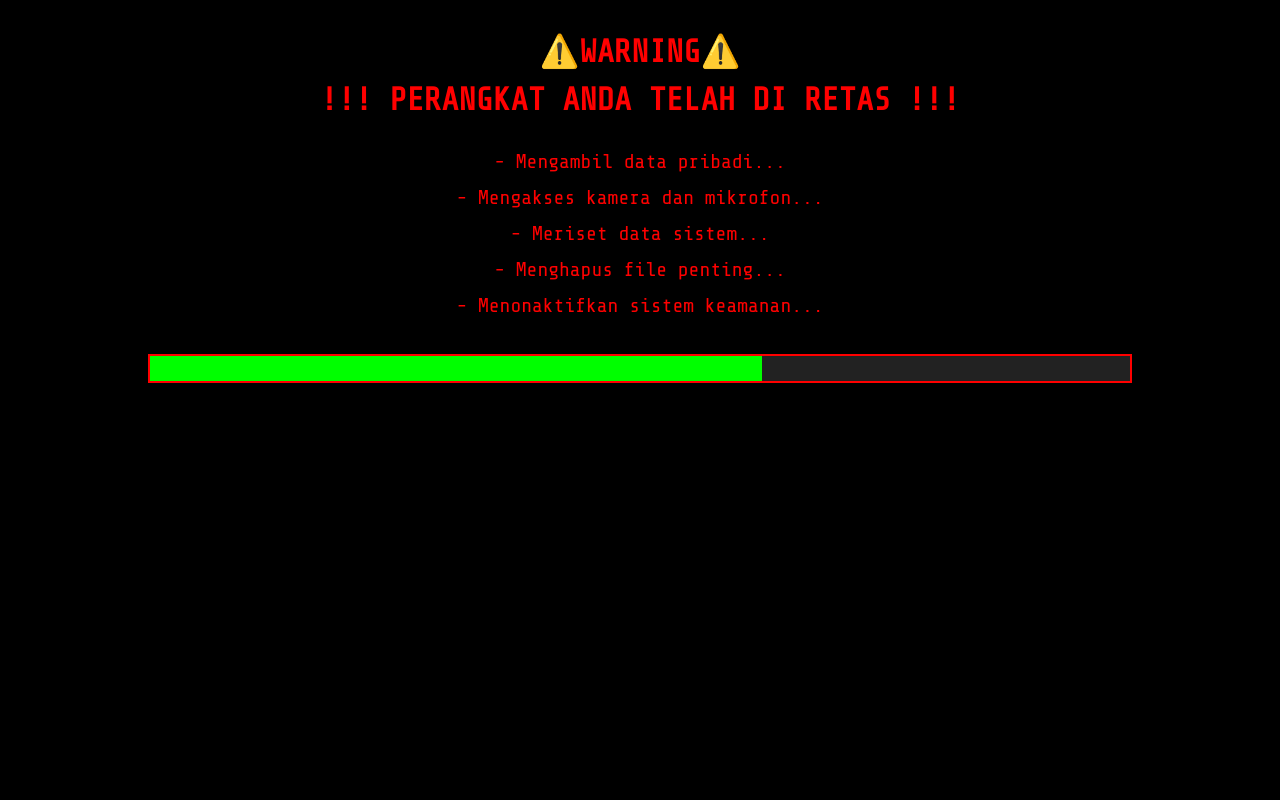
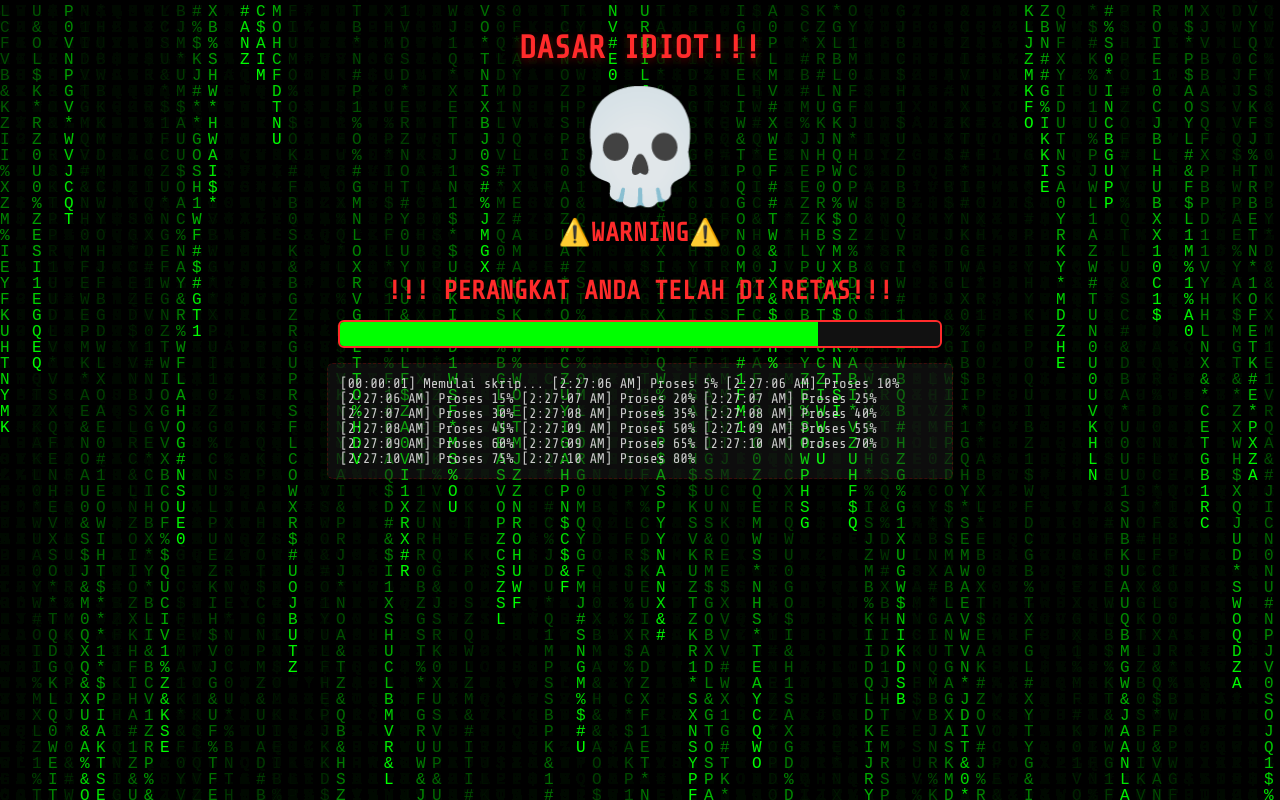
Before and after one commit to aurakasiih134-ai/Cindy-Part-1, a plain HTML site: page index.html in a window 1280 px wide. Drawn offline with nearby package versions, Linux system fonts and the light colour scheme.

Commit message:
Update index.html

```diff
--- a/index.html
+++ b/index.html
@@ -1,114 +1,80 @@
-<!DOCTYPE html>
+<!doctype html>
 <html lang="id">
 <head>
-  <meta charset="UTF-8">
-  <meta name="viewport" content="width=device-width, initial-scale=1.0">
-  <title>PRANK HACKER</title>
+  <meta charset="utf-8" />
+  <meta name="viewport" content="width=device-width,initial-scale=1" />
+  <title>PRANK HACKER - MATRIX LAG</title>
   <link href="https://fonts.googleapis.com/css2?family=Share+Tech+Mono&display=swap" rel="stylesheet">
   <style>
-    body {
-      background: black;
-      color: red;
-      font-family: 'Share Tech Mono', monospace;
-      text-align: center;
-      padding: 20px;
-      overflow: hidden;
-    }
-    .warning {
-      font-size: 32px;
-      font-weight: bold;
-      line-height: 1.5em;
-      animation: blink 1s infinite;
-      white-space: pre-line; /* biar teks bisa multi-line */
-    }
-    .process {
-      font-size: 20px;
-      margin-top: 20px;
-      line-height: 1.8em;
-    }
-    .progress {
-      margin-top: 30px;
-      width: 80%;
-      height: 25px;
-      background: #222;
-      border: 2px solid red;
-      margin-left: auto;
-      margin-right: auto;
-    }
-    .bar {
-      height: 100%;
-      width: 0%;
-      background: lime;
-      transition: width 0.3s;
-    }
-    .skull {
-      font-size: 100px;
-      margin-top: 30px;
-      display: none;
-      color: white;
-    }
-    #arya {
-      display: none;
-      font-size: 40px;
-      color: white;
-      margin-top: 10px;
-      animation: glitch 0.3s infinite;
-    }
-
-    @keyframes blink {
-      50% { opacity: 0; }
-    }
-    @keyframes glitch {
-      0% { text-shadow: 2px 2px red; }
-      25% { text-shadow: -2px -2px lime; }
-      50% { text-shadow: 2px -2px blue; }
-      75% { text-shadow: -2px 2px yellow; }
-      100% { text-shadow: 2px 2px red; }
-    }
+    body{margin:0;background:#000;color:#ff2b2b;font-family:'Share Tech Mono',monospace;overflow:hidden;}
+    canvas#matrix{position:fixed;inset:0;width:100%;height:100%;z-index:0;display:block;}
+    .front{position:relative;z-index:1;display:flex;flex-direction:column;align-items:center;justify-content:center;min-height:100%;text-align:center;padding:20px;}
+    .idiot{font-size:32px;font-weight:900;color:#ff2b2b;text-shadow:0 3px 8px rgba(255,0,0,.3);margin:10px 0;}
+    .skull{font-size:110px;margin:6px 0;}
+    .warning{font-size:26px;font-weight:bold;white-space:pre-wrap;animation:blink 1s infinite;}
+    .progress{width:80%;max-width:600px;height:24px;background:#111;border:2px solid #ff2b2b;border-radius:6px;overflow:hidden;margin:15px auto;}
+    .bar{height:100%;width:0;background:lime;transition:width .3s;}
+    .console{width:90%;max-width:600px;font-size:14px;color:#ccc;background:rgba(255,255,255,0.05);border:1px dashed rgba(255,0,0,0.2);padding:12px;border-radius:6px;max-height:150px;overflow:auto;text-align:left;}
+    @keyframes blink{0%{opacity:1;}50%{opacity:.1;}100%{opacity:1;}}
   </style>
 </head>
 <body>
-  <div class="warning">⚠️WARNING⚠️
-!!! PERANGKAT ANDA TELAH DI RETAS !!!</div>
+  <canvas id="matrix"></canvas>
+  <div class="front">
+    <div class="idiot">DASAR IDIOT!!!</div>
+    <div class="skull">💀</div>
+    <div class="warning">⚠️WARNING⚠️
 
-  <div class="process" id="process"></div>
-
-  <div class="progress">
-    <div class="bar" id="bar"></div>
+!!! PERANGKAT ANDA TELAH DI RETAS!!!</div>
+    <div class="progress"><div class="bar" id="bar"></div></div>
+    <div class="console" id="consoleLog">[00:00:01] Memulai skrip...</div>
   </div>
 
-  <div class="skull" id="skull">💀</div>
-  <div id="arya">ARYAAA?!</div>
+  <script>
+    // MATRIX HEAVY EFFECT
+    (function(){
+      const canvas=document.getElementById("matrix"),ctx=canvas.getContext("2d");
+      let w,h,cols,ypos,font=16;
+      const chars="01ZXCVBNMASDFGHJKLQWERTYUIOP#$%&*".split("");
+      function resize(){
+        w=canvas.width=window.innerWidth;
+        h=canvas.height=window.innerHeight;
+        cols=Math.floor(w/font);
+        ypos=Array(cols).fill(0);
+      }
+      window.addEventListener("resize",resize);
+      resize();
+      function draw(){
+        // kecilin alpha biar trail panjang → makin berat
+        ctx.fillStyle="rgba(0,0,0,0.05)";
+        ctx.fillRect(0,0,w,h);
+        ctx.fillStyle="#0f0";
+        ctx.font=font+"px monospace";
+        for(let i=0;i<ypos.length;i++){
+          let text=chars[Math.floor(Math.random()*chars.length)];
+          ctx.fillText(text,i*font,ypos[i]*font);
+          if(ypos[i]*font>h && Math.random()>0.975){ypos[i]=0;}
+          ypos[i]++;
+        }
+        // panggil terus tanpa throttle → high fps → bikin HP lag
+        requestAnimationFrame(draw);
+      }
+      draw();
+    })();
 
-  <script>
-    const proses = [
-      "- Mengambil data pribadi...",
-      "- Mengakses kamera dan mikrofon...",
-      "- Meriset data sistem...",
-      "- Menghapus file penting...",
-      "- Menonaktifkan sistem keamanan...",
-      "- Menginstal virus permanen...",
-      "- Mengunggah data ke server...",
-      "- Mengunci perangkat..."
-    ];
-    let index = 0;
-    const processDiv = document.getElementById("process");
-    const bar = document.getElementById("bar");
-    const skull = document.getElementById("skull");
-    const arya = document.getElementById("arya");
-
-    function showProcess() {
-      if (index < proses.length) {
-        processDiv.innerHTML += proses[index] + "<br>";
-        index++;
-        bar.style.width = (index / proses.length * 100) + "%";
-        setTimeout(showProcess, 1200);
-      } else {
-        skull.style.display = "block";
-        arya.style.display = "block";
-      }
-    }
-    showProcess();
+    // Progress bar & console log
+    (function(){
+      const bar=document.getElementById("bar");
+      const log=document.getElementById("consoleLog");
+      let pct=0;
+      const interval=setInterval(()=>{
+        pct+=5;
+        if(pct>=100){pct=100;clearInterval(interval);}
+        bar.style.width=pct+"%";
+        log.textContent+="\n["+new Date().toLocaleTimeString()+"] Proses "+pct+"%";
+        log.scrollTop=log.scrollHeight;
+      },300);
+    })();
   </script>
 </body>
 </html>
```
